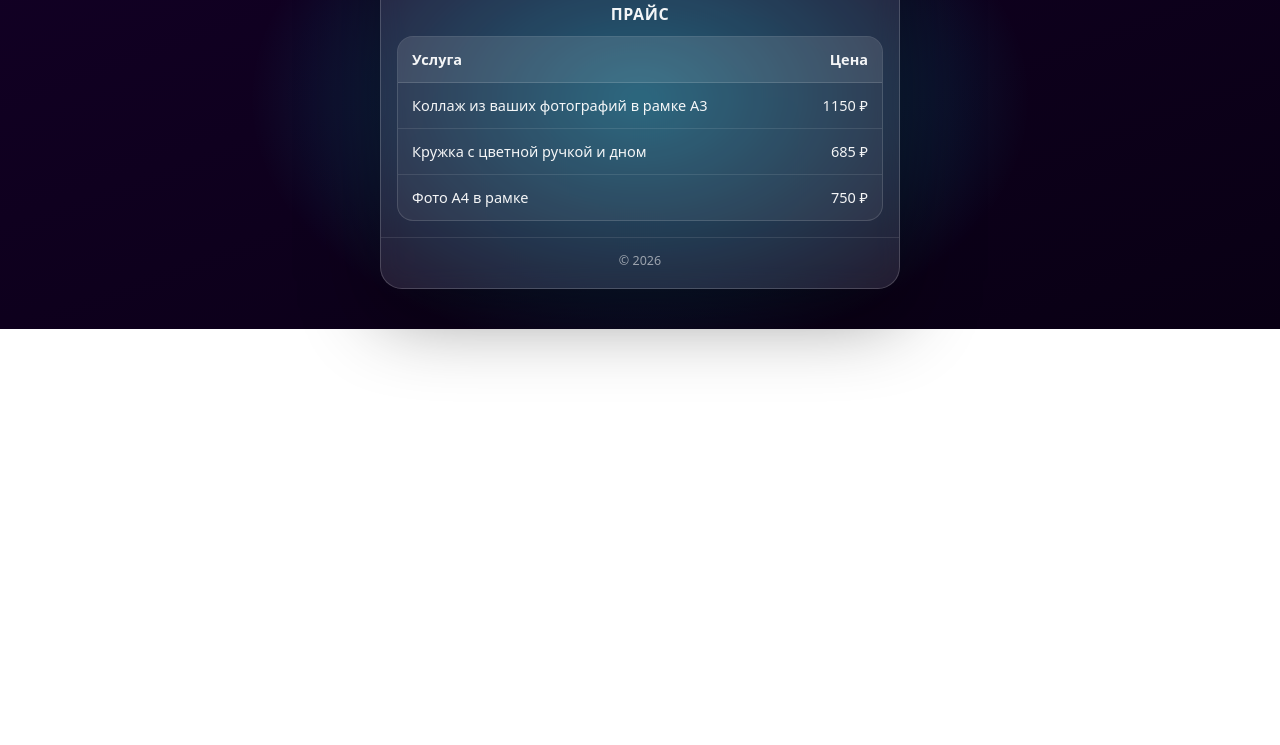
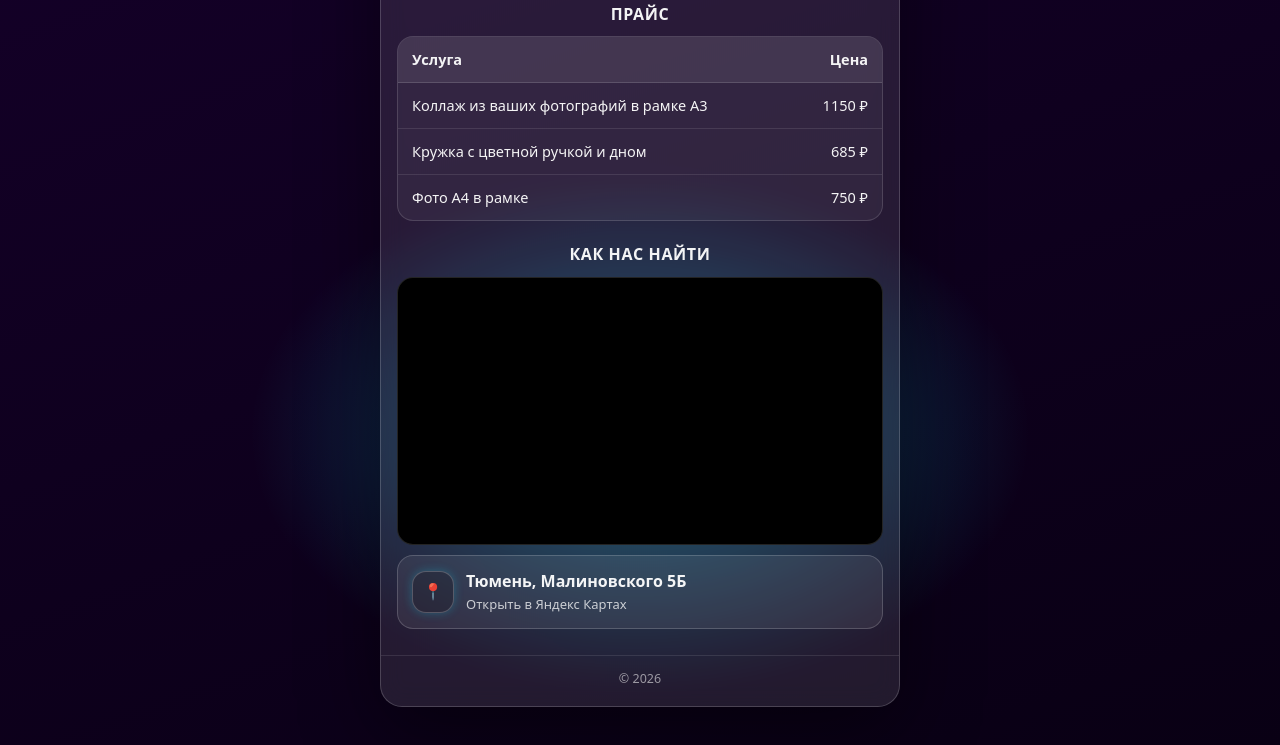
Before and after one commit to swen907/photoboom, a plain HTML site: page index.html in a window 1280 px wide. Shown: the part 822-1567 px from the top of the page. Before the commit the page ends 1151 px from the top, so only its background shows below. Drawn offline with Linux system fonts and the light colour scheme.

Commit message:
Update index.html

```diff
--- a/index.html
+++ b/index.html
@@ -170,6 +170,28 @@
         </div>
       </div>
 
+      <!-- Блок Карта -->
+      <div class="links">
+        <div style="text-align:center;margin:6px 0 10px;font-weight:700;letter-spacing:.6px">КАК НАС НАЙТИ</div>
+        <div style="border:1px solid rgba(255,255,255,.14);border-radius:16px;overflow:hidden;background:#000">
+          <iframe
+            src="https://yandex.ru/map-widget/v1/?ll=65.562266%2C57.186214&z=16&pt=65.562266,57.186214,pm2rdm"
+            width="100%"
+            height="260"
+            frameborder="0"
+            allowfullscreen="true"
+            style="filter:grayscale(10%) contrast(1.05);">
+          </iframe>
+        </div>
+        <a class="btn" href="https://yandex.ru/maps/?pt=65.562266,57.186214&z=16&l=map" target="_blank">
+          <span class="ico">📍</span>
+          <span class="txt">
+            <span class="label">Тюмень, Малиновского 5Б</span>
+            <span class="sub">Открыть в Яндекс Картах</span>
+          </span>
+        </a>
+      </div>
+
       <div class="footer">© <span id="y"></span></div>
     </section>
   </main>
```
